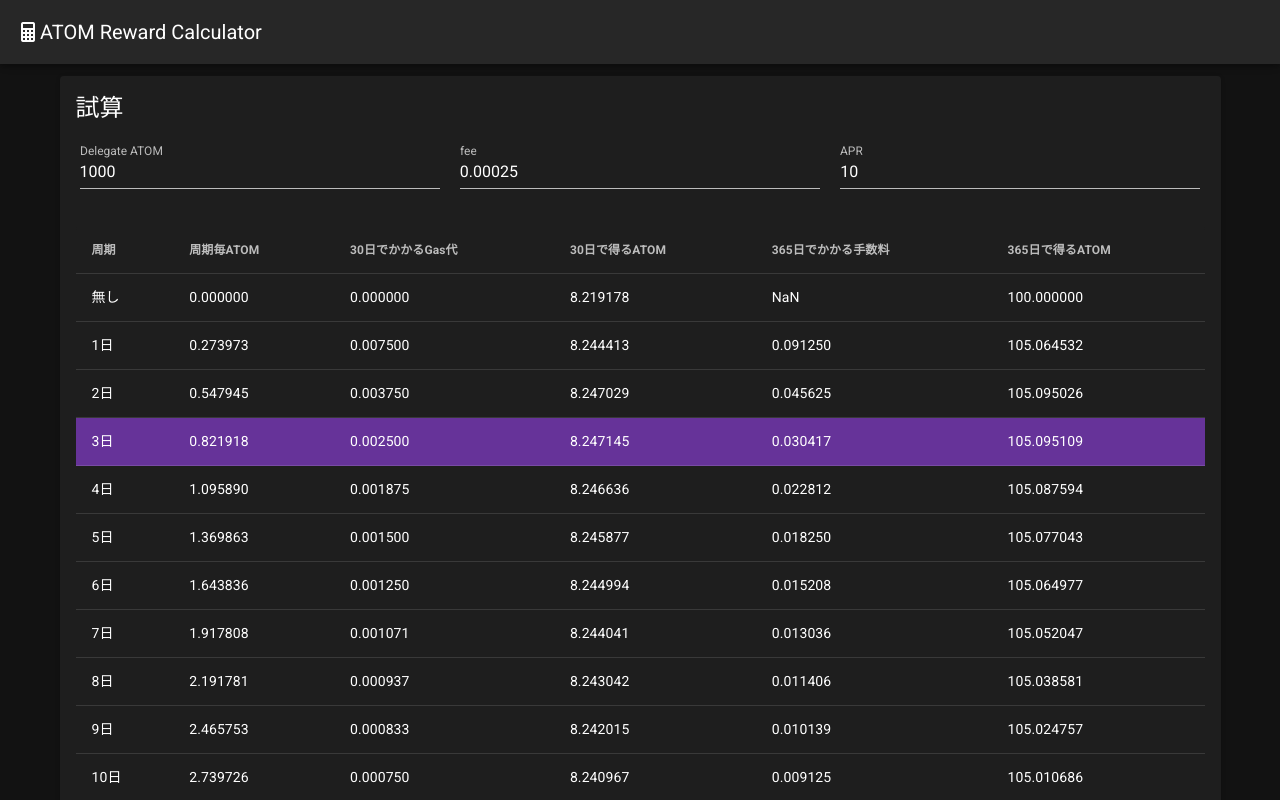
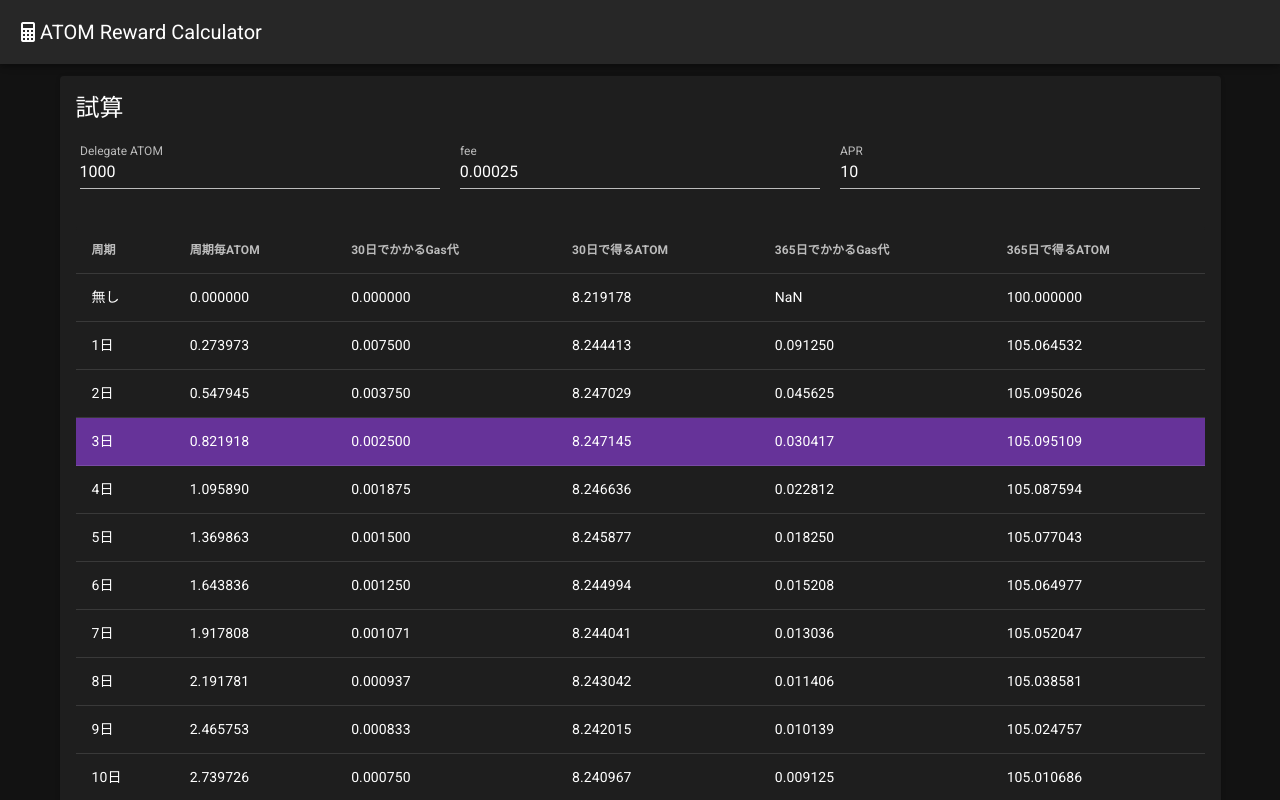
Before and after one commit to xsota/atom-calc, a Nuxt app: page / in a window 1280 px wide. Shown: the top 800 px of the page. Built offline with nearby package versions, Linux system fonts and the light colour scheme.

Commit message:
Update index.vue

```diff
--- a/pages/index.vue
+++ b/pages/index.vue
@@ -93,7 +93,7 @@
           value: 'monthRewardAtom',
         },
         {
-          text: '365日でかかる手数料',
+          text: '365日でかかるGas代',
           align: 'start',
           sortable: false,
           value: 'totalFeeYear',
```
